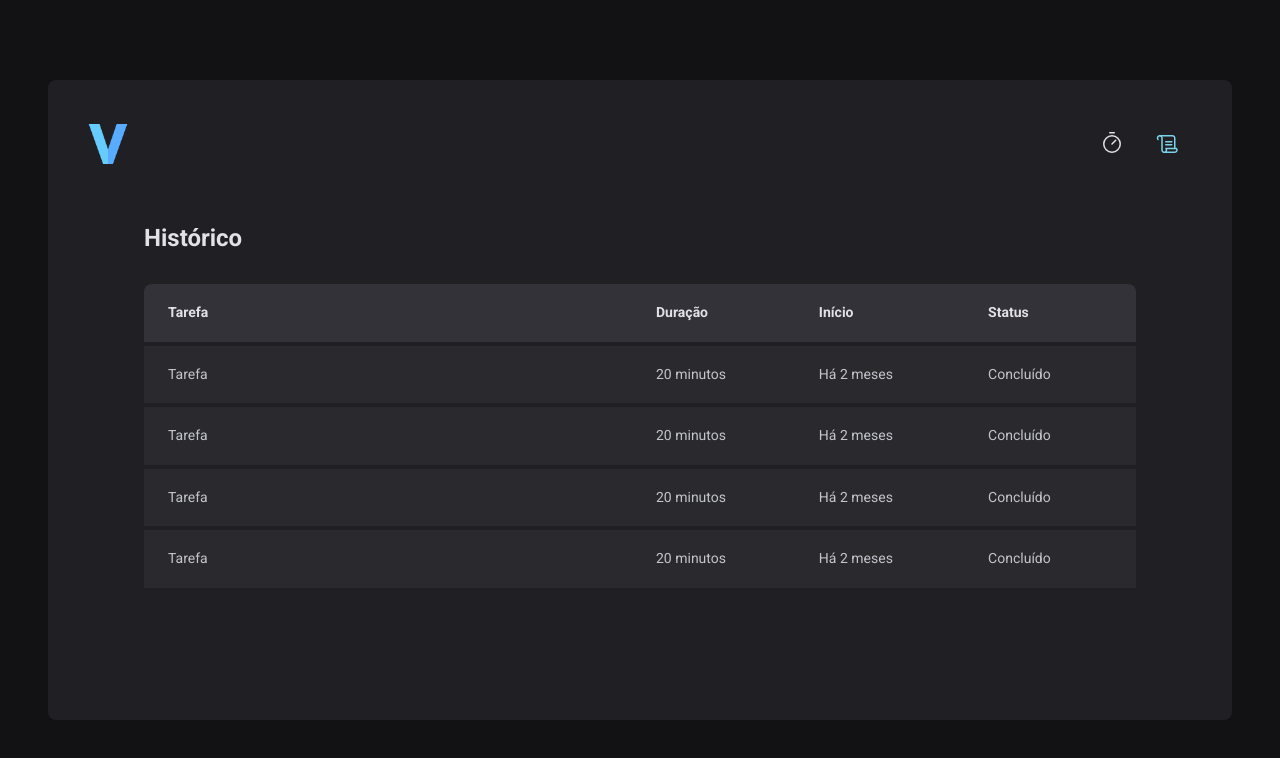
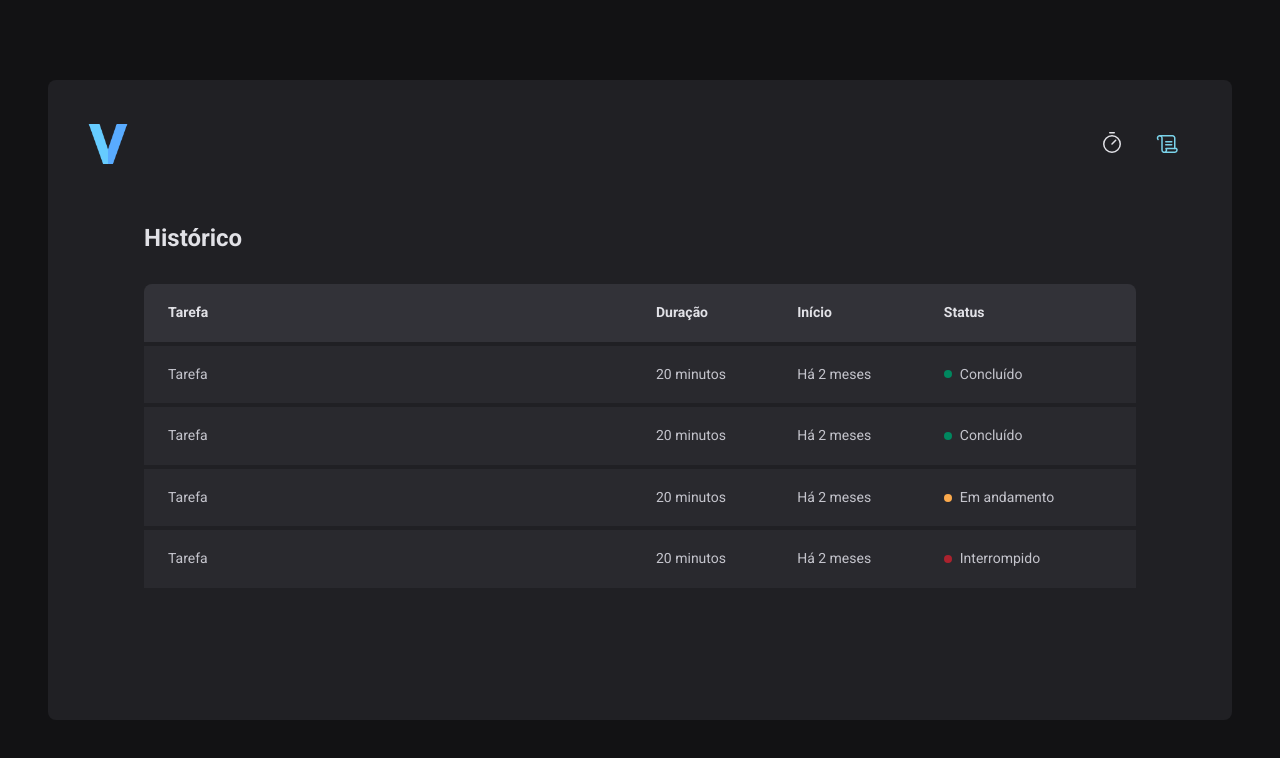
Before and after one commit to Villa-Nova/Task_Manager, a React (Vite) app: page /history in a window 1280 px wide. Shown: the top 758 px of the page. Built offline with nearby package versions, Linux system fonts and the light colour scheme.

Commit message:
feat: Completed status component

```diff
--- a/src/pages/History/index.tsx
+++ b/src/pages/History/index.tsx
@@ -1,4 +1,4 @@
-import { HistoryContainer, HistoryList } from './styles'
+import { HistoryContainer, HistoryList, Status } from './styles'
 
 export function History() {
   return (
@@ -21,25 +21,33 @@ export function History() {
               <td>Tarefa</td>
               <td>20 minutos</td>
               <td>Há 2 meses</td>
-              <td>Concluído</td>
+              <td>
+                <Status statusColor="green">Concluído</Status>
+              </td>
             </tr>
             <tr>
               <td>Tarefa</td>
               <td>20 minutos</td>
               <td>Há 2 meses</td>
-              <td>Concluído</td>
+              <td>
+                <Status statusColor="green">Concluído</Status>
+              </td>
             </tr>
             <tr>
               <td>Tarefa</td>
               <td>20 minutos</td>
               <td>Há 2 meses</td>
-              <td>Concluído</td>
+              <td>
+                <Status statusColor="yellow">Em andamento</Status>
+              </td>
             </tr>
             <tr>
               <td>Tarefa</td>
               <td>20 minutos</td>
               <td>Há 2 meses</td>
-              <td>Concluído</td>
+              <td>
+                <Status statusColor="red">Interrompido</Status>
+              </td>
             </tr>
           </tbody>
         </table>
--- a/src/pages/History/styles.ts
+++ b/src/pages/History/styles.ts
@@ -65,3 +65,30 @@ export const HistoryList = styled.div`
     }
   }
 `
+
+const STATUS_COLOR = {
+  red: 'red-500',
+  yellow: 'yellow-500',
+  green: 'green-500',
+} as const
+
+interface StatusProps {
+  statusColor: keyof typeof STATUS_COLOR
+}
+
+export const Status = styled.span<StatusProps>`
+  display: flex;
+  align-items: center;
+  gap: 0.5rem;
+
+  &::before {
+    content: '';
+    width: 0.5rem;
+    height: 0.5rem;
+
+    border-radius: 50%;
+
+    background-color: ${(props) =>
+      props.theme[STATUS_COLOR[props.statusColor]]};
+  }
+`
```
